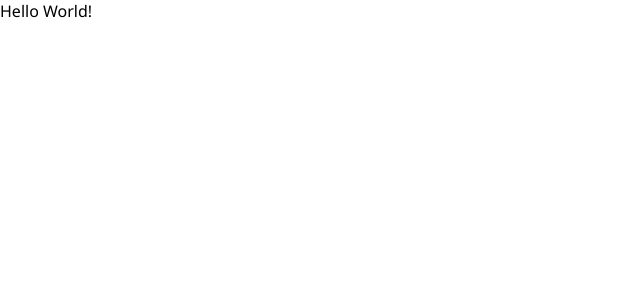
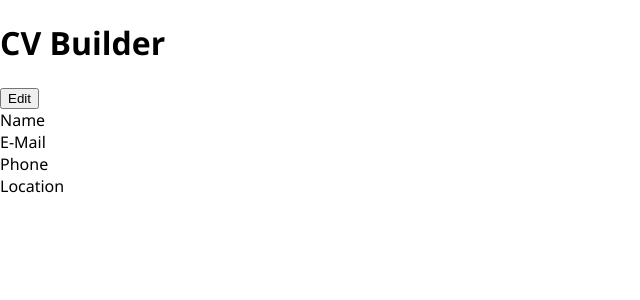
Before and after one commit to insomniac2305/cv-builder, a React (Create React App) app: page / in a window 1280 px wide. Shown: the top 300 px of the page, without its empty margins (0-640 px from the left). Built offline with nearby package versions, Linux system fonts and the light colour scheme.

Commit message:
Add general information block

```diff
--- a/src/components/App.js
+++ b/src/components/App.js
@@ -1,9 +1,15 @@
 import { Component } from "react";
+import General from "./General";
 import "../styles/App.css";
 
 class App extends Component {
   render() {
-    return <div className="App">Hello World!</div>;
+    return (
+      <div className="App">
+        <header><h1>CV Builder</h1></header>
+        <General />
+      </div>
+    );
   }
 }
 
--- /dev/null
+++ b/src/components/General.js
@@ -0,0 +1,70 @@
+import React, { Component } from "react";
+
+class General extends Component {
+  constructor(props) {
+    super(props);
+
+    this.state = {
+      name: "",
+      email: "",
+      phone: "",
+      location: "",
+      editMode: false,
+    };
+
+    this.handleChange = this.handleChange.bind(this);
+    this.toggleEdit = this.toggleEdit.bind(this);
+  }
+
+  handleChange(e) {
+    this.setState({
+      [e.target.name]: e.target.value,
+    });
+  }
+
+  toggleEdit() {
+    this.setState((state) => ({
+      editMode: !state.editMode,
+    }));
+  }
+
+  render() {
+    const { name, email, phone, location, editMode } = this.state;
+
+    return (
+      <div className="general">
+        <button className="edit" onClick={this.toggleEdit}>
+          {editMode ? "Save" : "Edit"}
+        </button>
+
+        <div className="data-row">
+          <div className="label">Name</div>
+          {!editMode && <div className="data name">{name}</div>}
+          {editMode && <input type="text" id="name" name="name" value={name} onChange={this.handleChange} />}
+        </div>
+
+        <div className="data-row">
+          <div className="label">E-Mail</div>
+          {!editMode && <div className="data email">{email}</div>}
+          {editMode && <input type="text" id="email" name="email" value={email} onChange={this.handleChange} />}
+        </div>
+
+        <div className="data-row">
+          <div className="label">Phone</div>
+          {!editMode && <div className="data phone">{phone}</div>}
+          {editMode && <input type="text" id="phone" name="phone" value={phone} onChange={this.handleChange} />}
+        </div>
+
+        <div className="data-row">
+          <div className="label">Location</div>
+          {!editMode && <div className="data location">{location}</div>}
+          {editMode && (
+            <input type="text" id="location" name="location" value={location} onChange={this.handleChange} />
+          )}
+        </div>
+      </div>
+    );
+  }
+}
+
+export default General;
```
